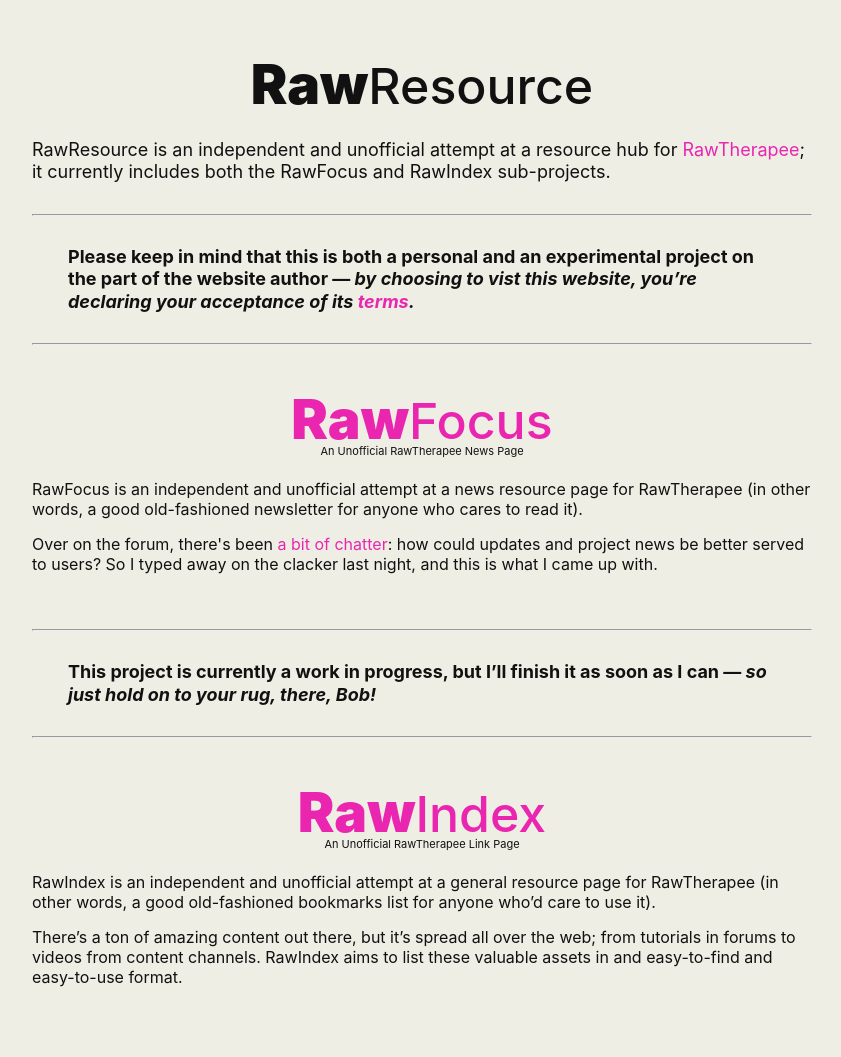
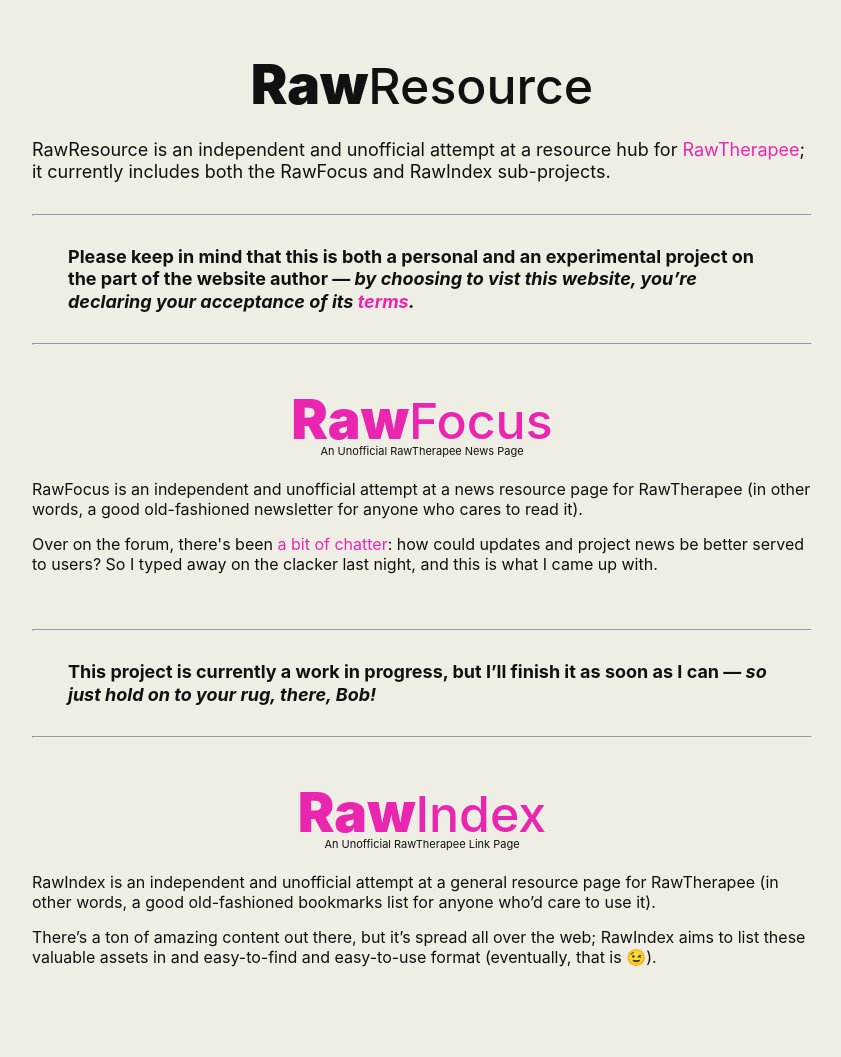
Before and after one commit to martbetz/martbetz.github.io, a Jekyll site: the page built from WIP/homepage.html, in a window 1280 px wide. Shown: the whole page, without its empty margins (218-1059 px from the left). Built offline with Jekyll 4.4.1, drawn with Linux system fonts in a browser that asks for light colours.

Commit message:
Update homepage.html

```diff
--- a/WIP/homepage.html
+++ b/WIP/homepage.html
@@ -88,7 +88,7 @@
 </p>
 
 <p>
-   There’s a ton of amazing content out there, but it’s spread all over the web; from tutorials in forums to videos from content channels. RawIndex aims to list these valuable assets in and easy-to-find and easy-to-use format.
+   There’s a ton of amazing content out there, but it’s spread all over the web; RawIndex aims to list these valuable assets in and easy-to-find and easy-to-use format (eventually, that is 😉).
 </p>
 
 <p style="margin-top: -10px;">
```
